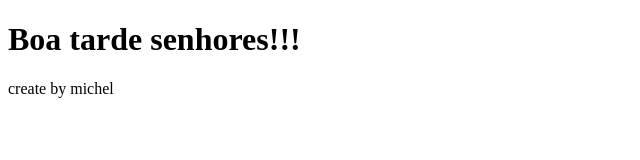
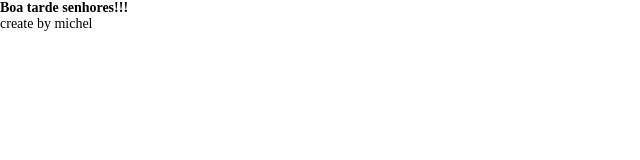
Before and after one commit to Michelsantoscode/gitflowtop, a plain HTML site: page index.html in a window 1280 px wide. Shown: the whole page, without its empty margins (0-640 px from the left). Drawn offline with Linux system fonts and the light colour scheme.

Commit message:
creating styles.css

```diff
--- /dev/null
+++ b/assets/style.css
@@ -0,0 +1,6 @@
+* {
+    margin: 0;
+    padding: 0;
+    list-style: none;
+    font-size: 14px;
+}
--- a/index.html
+++ b/index.html
@@ -4,6 +4,8 @@
     <meta charset="UTF-8">
     <meta name="viewport" content="width=device-width, initial-scale=1.0">
     <title>Document</title>
+    <link rel="stylesheet" href="assets/style.css">
+
 </head>
 <body>
     <h1>Boa tarde senhores!!!</h1>
```
